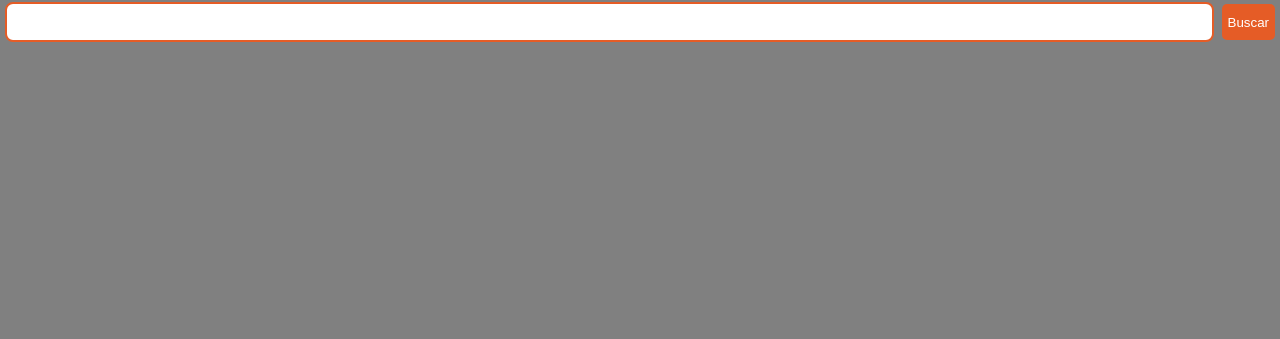
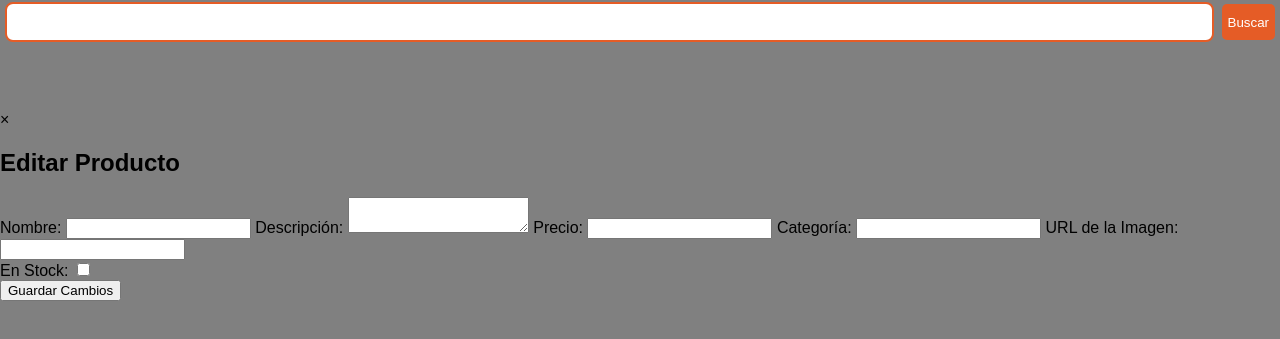
Before and after one commit to Sebas404040/UsoIA_Gomez_Serrano_Sebastian, a plain HTML site: page dia_3/ejercicio_1/index.html in a window 1280 px wide. Shown: the part 53-392 px from the top of the page. Drawn offline with Linux system fonts and the light colour scheme; no server answers.

Commit message:
feat: :building_construction: Modal structure
Modal for editing products into the page

none

```diff
--- a/dia_3/ejercicio_1/index.html
+++ b/dia_3/ejercicio_1/index.html
@@ -9,7 +9,8 @@
     </head>
     <body>
         <header id="body__header">
-        <img src="./icons/trendGear_logo.png" alt="trendGear_logo" id="header__img">
+            <img src="./icons/trendGear_logo.png" alt="trendGear_logo"
+                id="header__img">
         </header>
         <section id="section__search">
             <input type="text" id="input__section">
@@ -18,6 +19,38 @@
         <main>
             <section id="main__container">
             </section>
+            <div id="edit-modal" class="modal">
+                <div class="modal-content">
+                    <span class="close-button">&times;</span>
+                    <h2>Editar Producto</h2>
+                    <form id="edit-form">
+                        <input type="hidden" id="edit-product-id">
+
+                        <label for="edit-name">Nombre:</label>
+                        <input type="text" id="edit-name" required>
+
+                        <label for="edit-description">Descripción:</label>
+                        <textarea id="edit-description" required></textarea>
+
+                        <label for="edit-price">Precio:</label>
+                        <input type="number" id="edit-price" step="0.01"
+                            required>
+
+                        <label for="edit-category">Categoría:</label>
+                        <input type="text" id="edit-category" required>
+
+                        <label for="edit-image">URL de la Imagen:</label>
+                        <input type="text" id="edit-image" required>
+
+                        <div class="stock-container">
+                            <label for="edit-inStock">En Stock:</label>
+                            <input type="checkbox" id="edit-inStock">
+                        </div>
+
+                        <button type="submit">Guardar Cambios</button>
+                    </form>
+                </div>
+            </div>
         </main>
     </body>
 </html>
```
Lines whose indentation alone changed are shown as unchanged.
